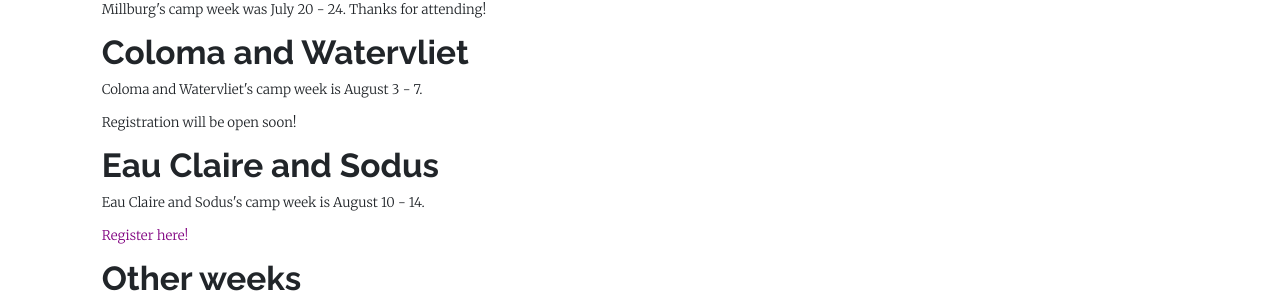
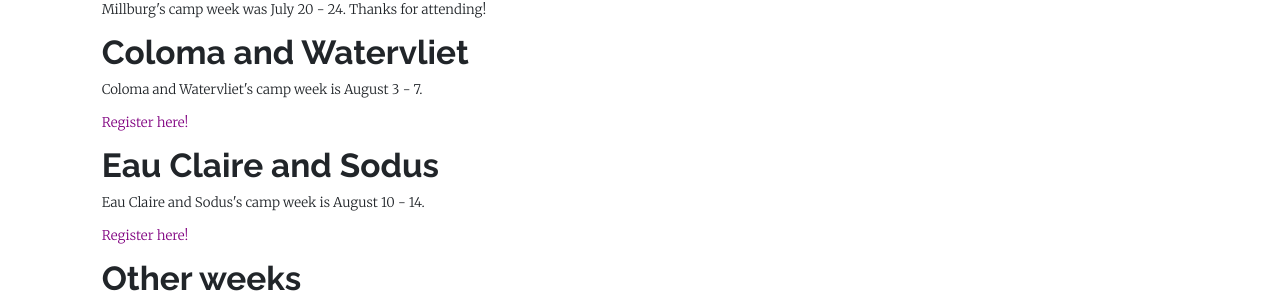
Before and after one commit to michigan-migrant-ministries/website, a Jekyll site: the page built from _pages/registration.html, in a window 1280 px wide. Shown: the part 179-484 px from the top of the page. Built offline with Jekyll 4.4.1, drawn with Linux system fonts in a browser that asks for light colours.

Commit message:
Open up Coloma/Watervliet registration

```diff
--- a/_pages/registration.html
+++ b/_pages/registration.html
@@ -16,10 +16,7 @@ title: Registration
   Coloma and Watervliet's camp week is August 3 - 7.
 </p>
 <p>
-  {% comment %}
   <a target="_blank" href="https://docs.google.com/forms/d/e/1FAIpQLSca-aClW_8_F_bKAXDlJs_ZrdHybYEZva7hpVd4oKGZdHPtkg/viewform">Register here!</a>
-  {% endcomment %}
-  Registration will be open soon!
 </p>
 
 <h1>Eau Claire and Sodus</h1>
```
